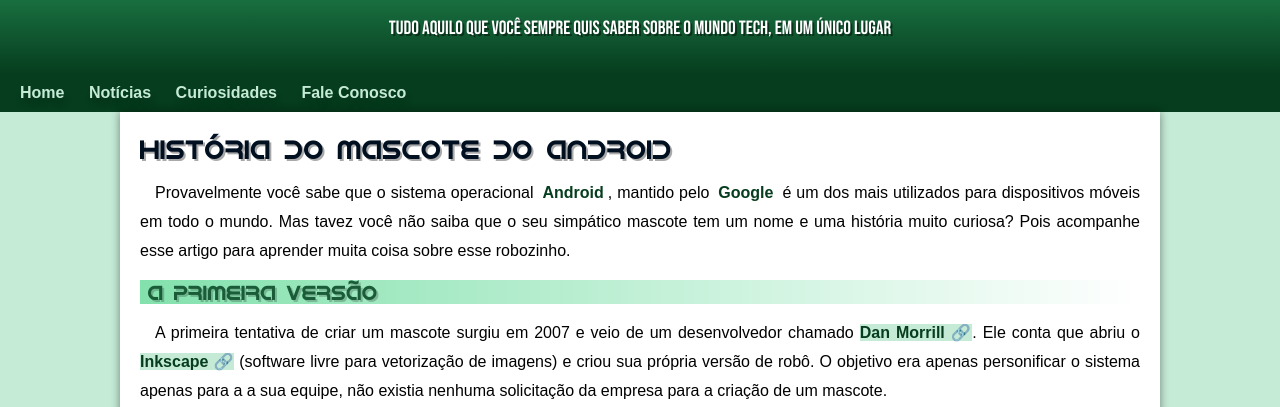
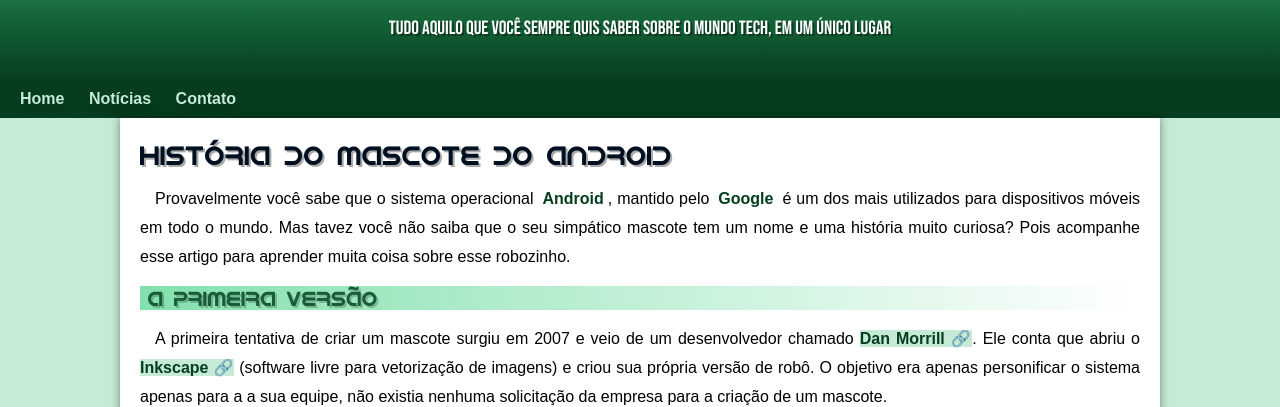
Before and after one commit to RafaelVidal01/Projeto-Android, a plain HTML site: page index.html in a window 1280 px wide. Shown: the part 86-493 px from the top of the page. Drawn offline with Linux system fonts and the light colour scheme.

Commit message:
Fix menu

```diff
--- a/estilo/style.css
+++ b/estilo/style.css
@@ -57,8 +57,9 @@ header > p {
     font-size: 1.2em;
     padding-left: 10px;
     padding-right: 10px;
-    margin-bottom: 20px;
+    padding-bottom: 40px;
     margin: auto;
+    text-shadow: 2px 2px 0px rgba(0, 0, 0, 0.363);
 }
 
 nav {
--- a/index.html
+++ b/index.html
@@ -15,8 +15,7 @@
     <nav>
         <a href="#">Home</a>
         <a href="#">Notícias</a>
-        <a href="#">Curiosidades</a>
-        <a href="#">Fale Conosco</a>
+        <a href="#">Contato</a>
     </nav>
     <main>
         <article>
```
